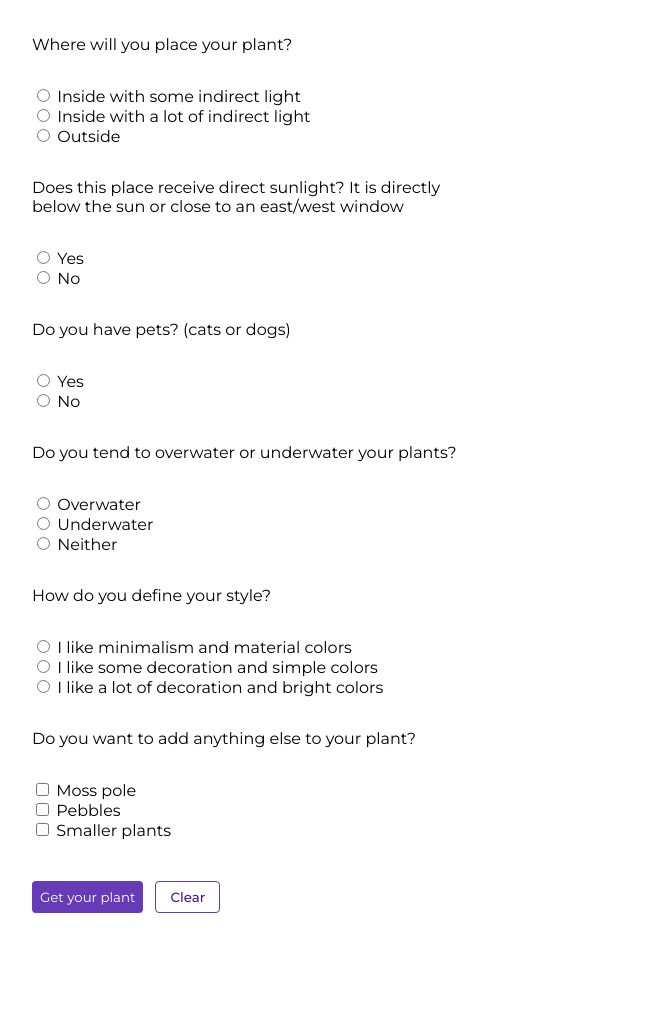
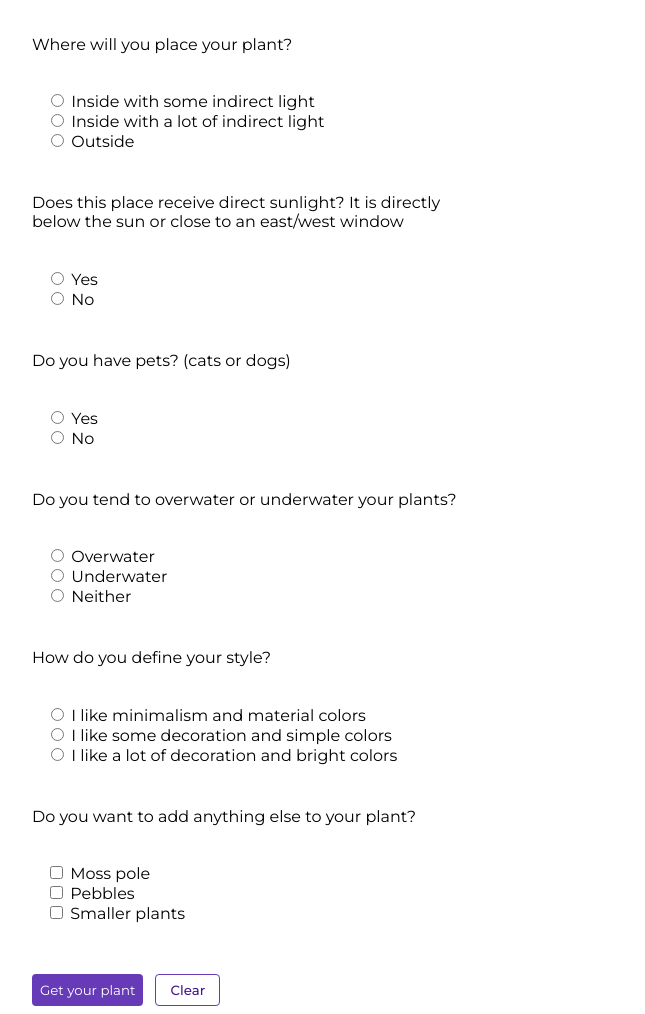
Before and after one commit to ValeriaMuSe/js-plants-site, a website with bundled scripts: page index.html in a window 1280 px wide. Shown: the part 63-1077 px from the top of the page, without its empty margins (26-671 px from the left). Before the commit the page ends 984 px from the top, so only its background shows below. Built offline with nearby package versions, Linux system fonts and the light colour scheme.

Commit message:
feat(htm): update label

```diff
--- a/index.html
+++ b/index.html
@@ -17,7 +17,7 @@
     <h1>Let us find the perfect plant for you</h1>
     <form class="general-container" id="plants-form">
       <p>Where will you place your plant?</p>
-      <div id="placeForm" action="">
+      <fieldset id="placeForm" action="">
         <ul>
           <li>
             <input type="radio" name="place" id="lowLight" value="lowLight"required />
@@ -32,11 +32,11 @@
             <label for="outside">Outside</label>
           </li>
         </ul>
-      </div>
+      </fieldset>
       <p class="ask">
         Does this place receive direct sunlight? It is directly below the sun or close to an east/west window
       </p>
-      <div id="sunlightForm" action="">
+      <fieldset id="sunlightForm" action="">
         <ul>
           <li>
             <input type="radio" name="soilType" id="Sunlight" value="composted" required />
@@ -47,9 +47,9 @@
             <label for="fertilizedt">No</label>
           </li>
         </ul>
-      </div>
+      </fieldset>
       <p>Do you have pets? (cats or dogs)</p>
-      <div id="petsForm" action="">
+      <fieldset id="petsForm" action="">
         <ul>
           <li>
             <input type="radio" name="toxicPlant" id="yesPets" value="toxic" required />
@@ -60,9 +60,9 @@
             <label for="noPets">No</label>
           </li>
         </ul>
-      </div>
+      </fieldset>
       <p>Do you tend to overwater or underwater your plants?</p>
-      <div id="waterForm" action="">
+      <fieldset id="waterForm" action="">
         <ul>
           <li>
             <input type="radio" name="water" id="overwater" value="Overwater" required />
@@ -77,9 +77,9 @@
             <label for="NeitherWater">Neither</label>
           </li>
         </ul>
-      </div>
+      </fieldset>
       <p>How do you define your style?</p>
-      <div id="styleForm" action="">
+      <fieldset id="styleForm" action="">
         <ul>
           <li>
             <input type="radio" name="stylePot" id="simplePot" value="simple" required />
@@ -94,9 +94,9 @@
             <label for="painted-decorated">I like a lot of decoration and bright colors</label>
           </li>
         </ul>
-      </div>
+      </fieldset>
       <p>Do you want to add anything else to your plant?</p>
-      <div id="extrasForm" action="">
+      <fieldset id="extrasForm" action="">
         <ul>
           <li>
             <input type="checkbox" name="extras" id="mossPole" value="Moss-pole" />
@@ -111,7 +111,7 @@
             <label for="mini-plants">Smaller plants</label>
           </li>
         </ul>
-      </div>
+      </fieldset>
       <div class="btns-container">
         <button type="submit" class="get-btn">Get your plant</button>
         <button type="reset" class="clear-btn">Clear</button>
--- a/styles/styles.css
+++ b/styles/styles.css
@@ -16,6 +16,11 @@ h1 {
 
 input {
   accent-color: #673AB7;
+}
+
+fieldset {
+  width: 560px;
+  border: transparent;
 }
 
 .general-container {
```
